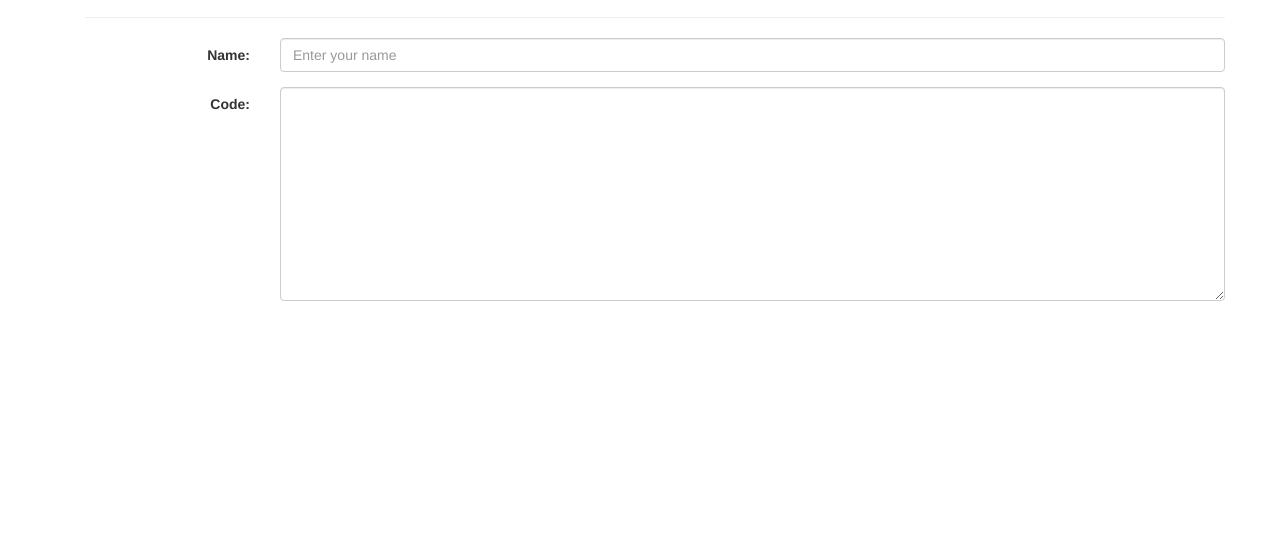
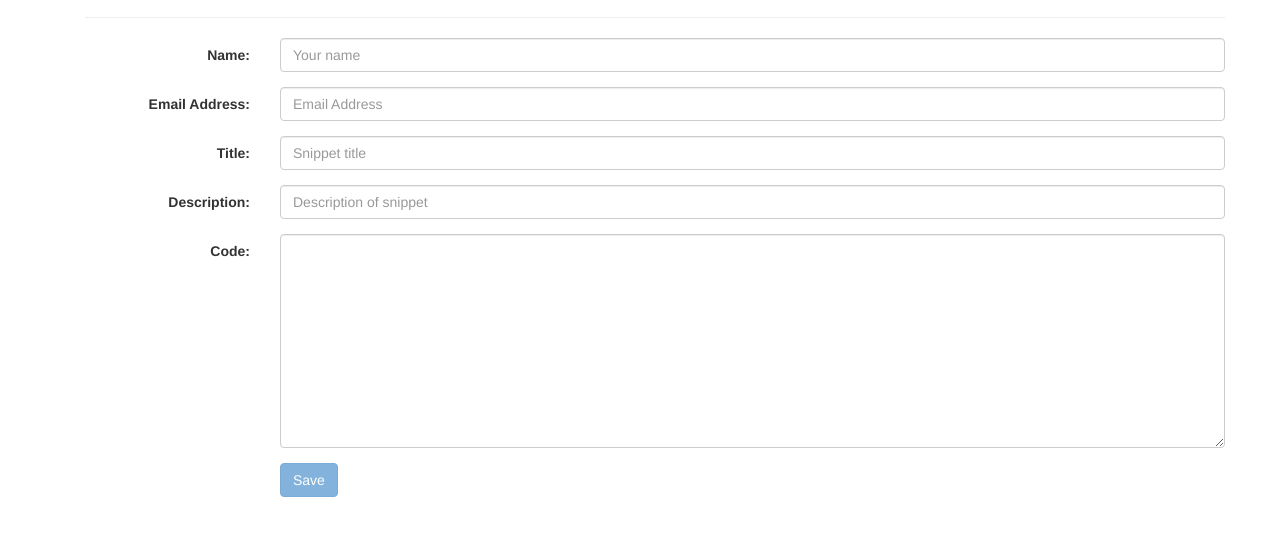
Before and after one commit to andrjones/MioDemo, a plain HTML site: page app/index.html at #!/newSnippet in a window 1280 px wide. Shown: the part 63-598 px from the top of the page. Drawn offline with Linux system fonts and the light colour scheme.

Commit message:
starting to flesh out the newSnippet page

```diff
--- a/app/js/controllers/createSnippetController.js
+++ b/app/js/controllers/createSnippetController.js
@@ -2,7 +2,12 @@
 
 mioDemoApp.controller('createSnippetController',
     function createSnippetController($scope) {
-        $scope.name = "";
-        $scope.code = "";
+        $scope.snippet = {};
+
+        $scope.saveSnippet = function(snippet, newSnippetForm) {
+            if (newSnippetForm.$valid) {
+
+            }
+        };
     }
 );
--- a/app/partials/newSnippet.html
+++ b/app/partials/newSnippet.html
@@ -5,13 +5,37 @@
         <div class="form-group">
             <label for="name" class="col-sm-2 control-label">Name:</label>
             <div class="col-sm-10">
-                <input type="text" class="form-control" id="name" ng-model="name" placeholder="Enter your name" />
+                <input type="text" class="form-control" id="name" required ng-model="snippet.name" placeholder="Your name" />
+            </div>
+        </div>
+        <div class="form-group">
+            <label for="emailAddress" class="col-sm-2 control-label">Email Address:</label>
+            <div class="col-sm-10">
+                <input type="email" class="form-control" id="emailAddress" required ng-model="snippet.emailAddress" placeholder="Email Address" />
+            </div>
+        </div>
+        <div class="form-group">
+            <label for="title" class="col-sm-2 control-label">Title:</label>
+            <div class="col-sm-10">
+                <input type="text" class="form-control" id="title" required ng-model="snippet.title" placeholder="Snippet title" />
+            </div>
+        </div>
+        <div class="form-group">
+            <label for="description" class="col-sm-2 control-label">Description:</label>
+            <div class="col-sm-10">
+                <input type="text" class="form-control" id="description" required ng-model="snippet.description" placeholder="Description of snippet" />
             </div>
         </div>
         <div class="form-group">
             <label for="snippet" class="col-sm-2 control-label">Code:</label>
             <div class="col-sm-10">
-                <textarea class="form-control" id="snippet" rows="10" cols="120" ng-model="code"></textarea>
+                <textarea class="form-control" id="snippet" rows="10" cols="120" required ng-model="snippet.code"></textarea>
+            </div>
+        </div>
+
+        <div class="form-group">
+            <div class="col-sm-offset-2 col-sm-10">
+                <button type="submit" ng-disabled="newSnippetForm.$invalid" ng-click="saveSnippet(snippet, newSnippetForm)" class="btn btn-primary">Save</button>
             </div>
         </div>
     </form>
```
